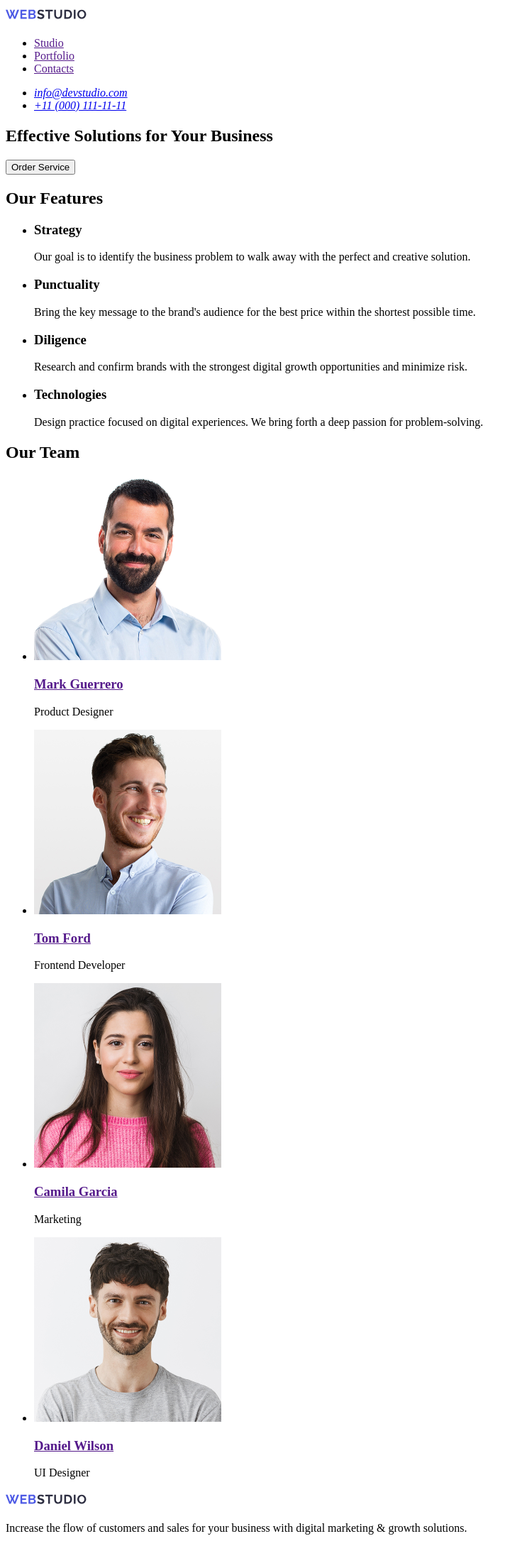
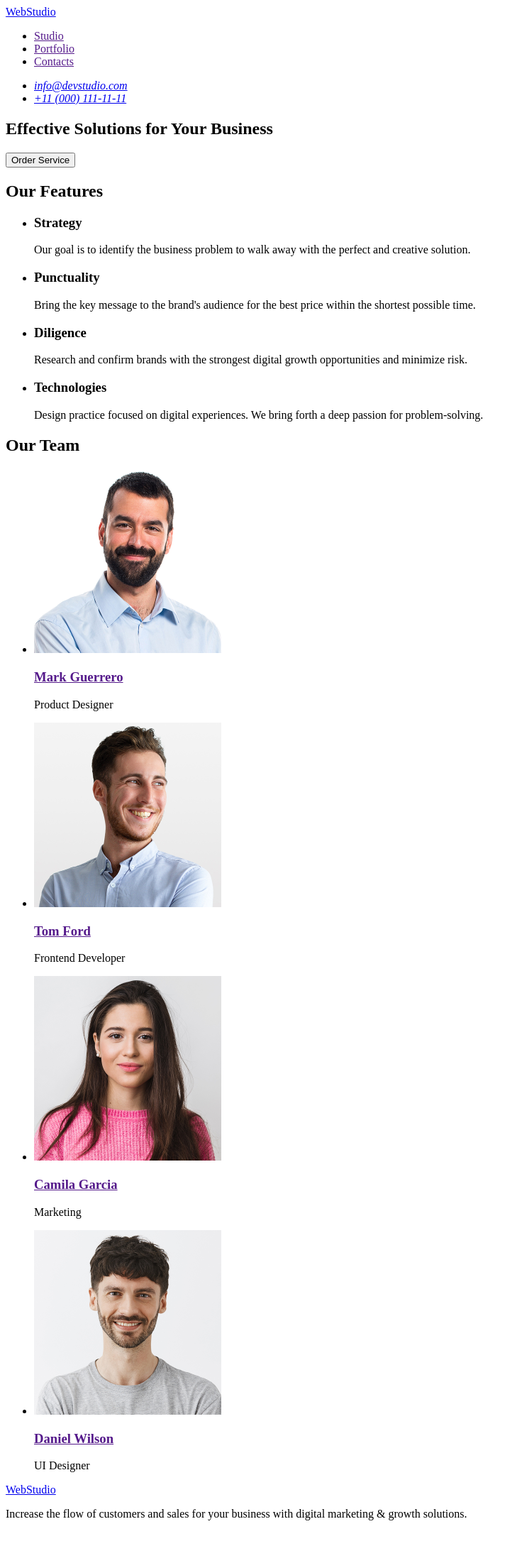
Before and after one commit to chaplyhinviacheslav-sys/goit-markup-hw-01, a plain HTML site: page index.html in a window 1280 px wide. Shown: the whole page at 71% size, without its empty margins (0-736 px from the left). Drawn offline with Linux system fonts and the light colour scheme.

Commit message:
logo image removed, now its text link

```diff
--- a/index.html
+++ b/index.html
@@ -7,14 +7,7 @@
   </head>
   <body>
     <header>
-      <a href="./index.html" target="_blank">
-        <img
-          src="./images/Logo.svg"
-          width="115"
-          height="24"
-          alt="logo of WebStudio company"
-        />
-      </a>
+      <a href="./index.html" target="_blank">WebStudio</a>
       <nav>
         <ul>
           <li><a href="" target="_blank">Studio</a></li>
@@ -129,14 +122,7 @@
       </section>
     </main>
     <footer>
-      <a href="./index.html" target="_blank">
-        <img
-          src="./images/Logo.svg"
-          width="115"
-          height="24"
-          alt="logo of WebStudio company"
-        />
-      </a>
+      <a href="./index.html" target="_blank">WebStudio</a>
       <p>
         Increase the flow of customers and sales for your business with digital
         marketing & growth solutions.
```
Also changed, not shown: images/1.png (deleted).
